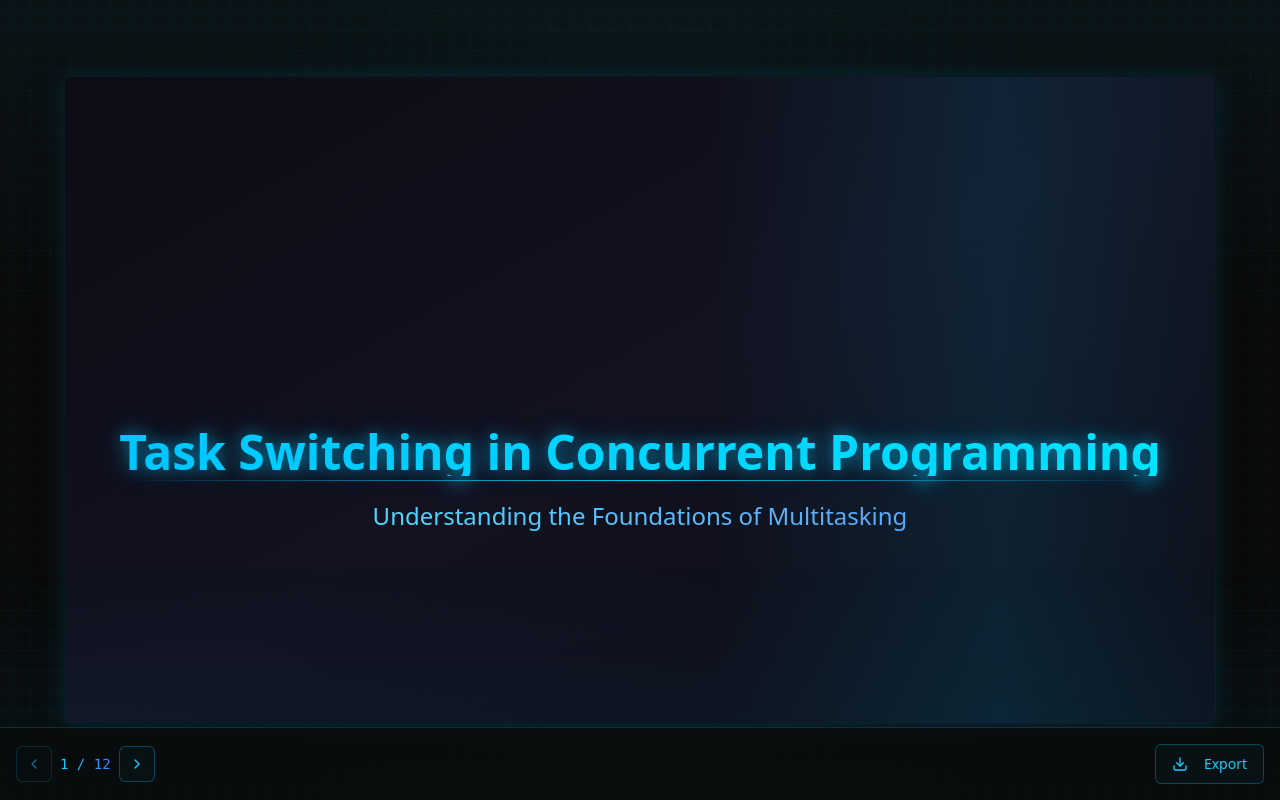
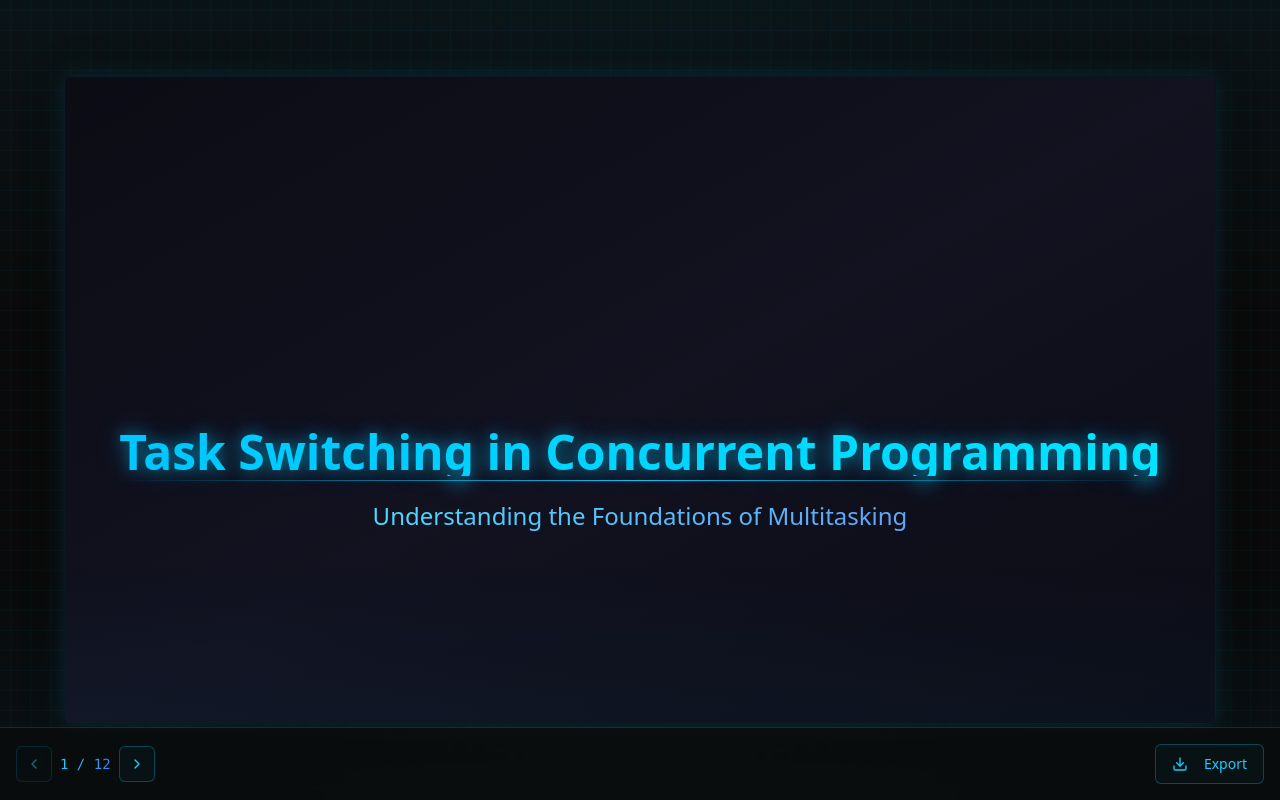
Before and after one commit to Ghilezan19/presentation-wizard-magic, a React (Vite) app: page / in a window 1280 px wide. Built offline with nearby package versions, Linux system fonts and the light colour scheme.

Commit message:
Remove grid background lines
Remove the random lines from the grid background.

```diff
--- a/src/index.css
+++ b/src/index.css
@@ -151,23 +151,6 @@
   backdrop-filter: blur(10px);
 }
 
-.slide-container::before {
-  content: '';
-  position: absolute;
-  top: 0;
-  left: -100%;
-  width: 50%;
-  height: 100%;
-  background: linear-gradient(
-    90deg,
-    transparent,
-    rgba(0, 200, 255, 0.1),
-    transparent
-  );
-  animation: shine 5s infinite;
-  z-index: 1;
-}
-
 @keyframes shine {
   0% { left: -100%; }
   20% { left: 100%; }
```
